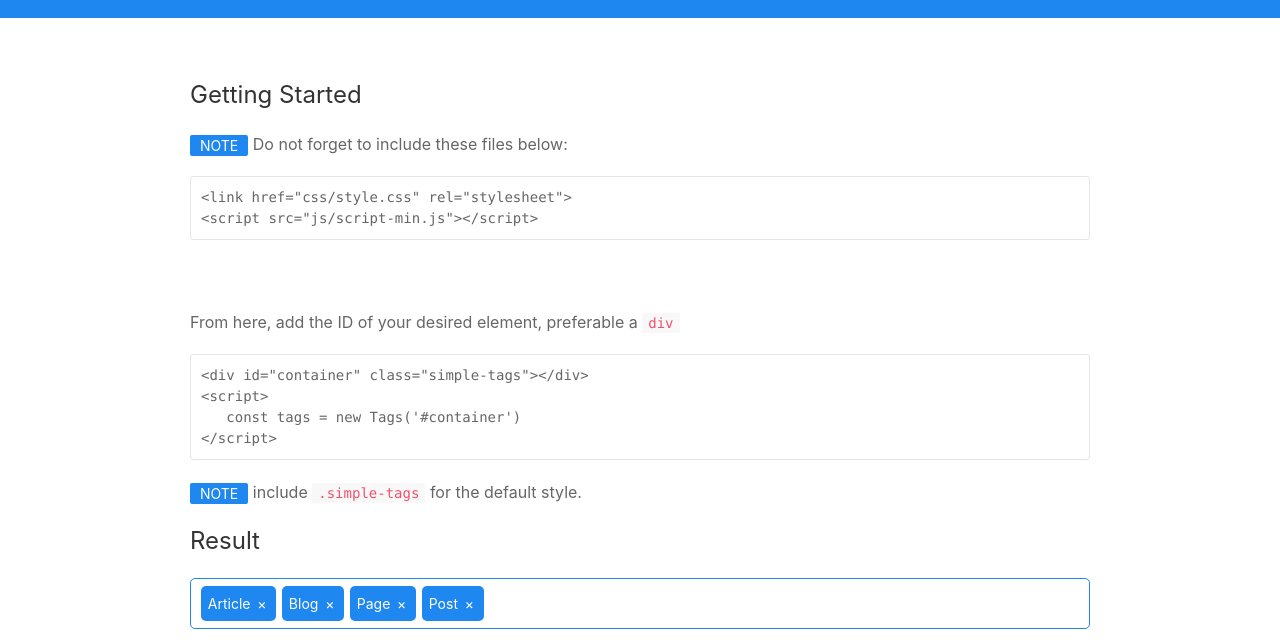
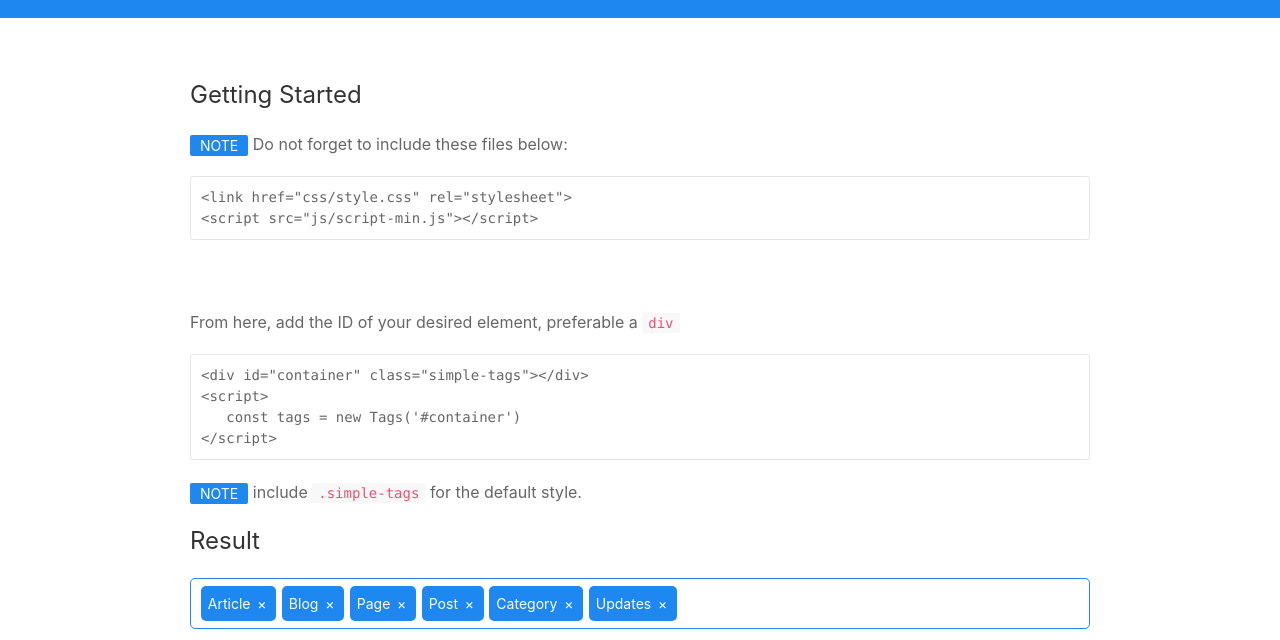
Before and after one commit to kurtobando/simple-tags, a website: page build/index.html in a window 1280 px wide. Shown: the part 366-1006 px from the top of the page. Drawn offline with nearby package versions, Linux system fonts and the light colour scheme; files that its build step writes are made by us from their sources.

Commit message:
clean spacing, remove # as href on A tag, and add array parameter in Tag()

```diff
--- a/source/script/script.js
+++ b/source/script/script.js
@@ -1,6 +1,6 @@
-function Tags( element ) {
+function Tags( element, listOfTags ) {
 
-	let arrayOfList 	= ['Article', 'Blog', 'Page', 'Post']
+	let arrayOfList 	= listOfTags
 	let DOMParent 		= document.querySelector( element )
 	let DOMList
 	let DOMInput
@@ -24,14 +24,14 @@ function Tags( element ) {
 		// render each <li> to <ul>
 		arrayOfList.forEach( function( currentValue, index ) {
 			let li 				= document.createElement('li')
-				 li.innerHTML 	= `${currentValue} <a href='#'>&times;</a>`
-				 li.querySelector('a').addEventListener( 'click', function() {
+				li.innerHTML 	= `${currentValue} <a>&times;</a>`
+				li.querySelector('a').addEventListener( 'click', function() {
+					if( confirm('Continue to remove tag?') ){
+						onDelete( index )
+					}
 
-					 if( confirm('Continue to remove tag?') ){
-						onDelete( index )
-					 }
-					 return false;
-				 })
+					return false;
+				})
 
 			DOMList.appendChild( li )
 		})
```
Also changed, not shown: build/index.html, build/js/script-min.js, build/js/script.js.
